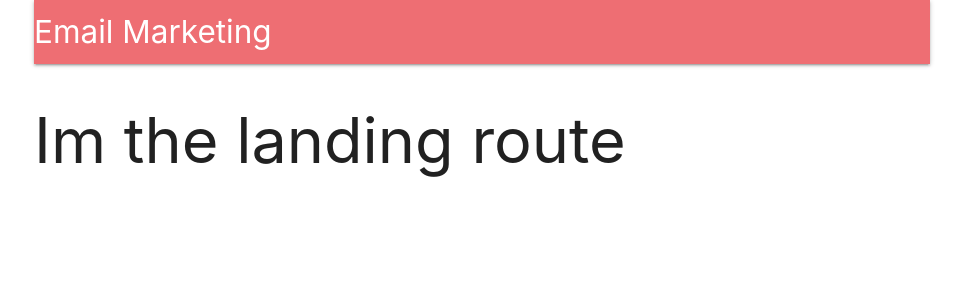
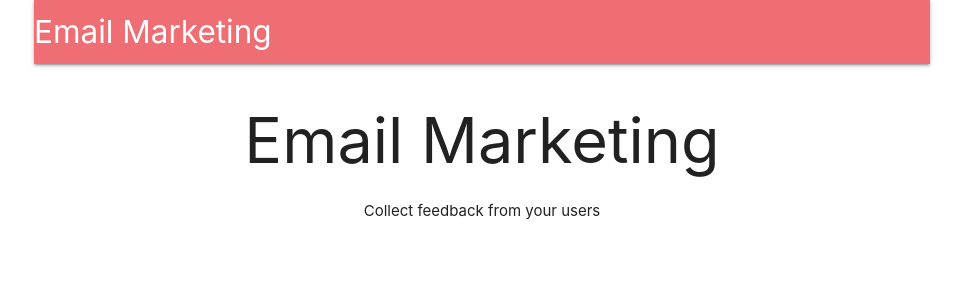
Before and after one commit to mauriciolealmx/email-marketing-server, a React (Create React App) app in the folder client/: page / in a window 1280 px wide. Shown: the top 300 px of the page, without its empty margins (158-1121 px from the left). Built offline with nearby package versions, Linux system fonts and the light colour scheme; no server answers.

Commit message:
Created default landing page component,

```diff
--- a/client/src/components/App.js
+++ b/client/src/components/App.js
@@ -4,6 +4,7 @@
 import * as actions from '../actions';
 
 import Header from './Header';
+import Landing from './Landing';
 
 class App extends Component {
   componentDidMount() {
@@ -16,7 +17,7 @@
         <BrowserRouter>
           <div>
             <Header />
-            <Route exact path="/" component={() => <h1>Im the landing route</h1>} />
+            <Route exact path="/" component={Landing} />
             <Route exact path="/surveys" component={() => <h1>Surveys route</h1>} />
             <Route path="/surveys/new" component={() => <h1>New Surveys route</h1>} />
           </div>
--- /dev/null
+++ b/client/src/components/Landing.js
@@ -0,0 +1,12 @@
+import React from 'react';
+
+const Landing = () => {
+  return (
+    <div style={{ textAlign: 'center' }}>
+      <h1>Email Marketing</h1>
+      Collect feedback from your users
+    </div>
+  );
+};
+
+export default Landing;
```
